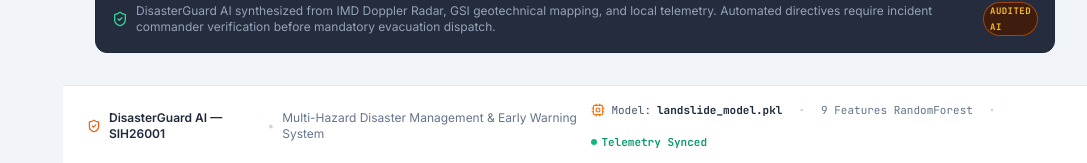
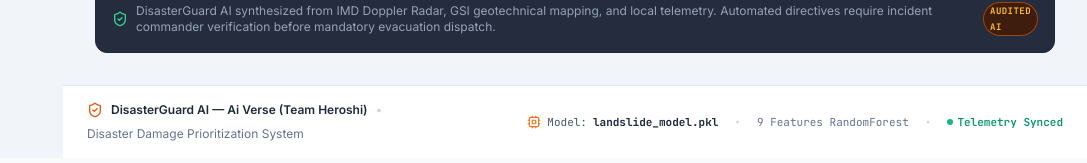
Before and after one commit to Sumansai22/DisasterGuard-AI, a React (Vite) app: page / in a window 1280 px wide. Shown: the part 3598-3761 px from the top of the page, without its empty margins (193-1280 px from the left). Built offline with nearby package versions, Linux system fonts and the light colour scheme; no server answers.

Commit message:
docs: update footer branding to Ai Verse (Team Heroshi) and Disaster Damage Prioritization System

```diff
--- a/src/components/layout/Footer.tsx
+++ b/src/components/layout/Footer.tsx
@@ -3,21 +3,19 @@
 import { useApp } from '../../context/AppContext';
 
 export const Footer: React.FC = () => {
-  const { isDemoMode } = useApp();
-
   return (
-    <footer className="bg-white border-t border-slate-200 py-4 px-6 text-xs text-slate-500">
-      <div className="flex flex-col md:flex-row items-center justify-between gap-3 max-w-7xl mx-auto">
-        <div className="flex items-center gap-2">
-          <ShieldCheck className="w-4 h-4 text-orange-600" />
-          <span className="font-semibold text-slate-800">
-            DisasterGuard AI — SIH26001
+    <footer className="bg-white border-t border-slate-200 py-4 px-4 sm:px-6 text-xs text-slate-500 w-full min-w-0">
+      <div className="flex flex-col md:flex-row items-center justify-between gap-3 max-w-7xl mx-auto w-full min-w-0">
+        <div className="flex flex-wrap items-center justify-center md:justify-start gap-1.5 sm:gap-2 text-center md:text-left min-w-0">
+          <ShieldCheck className="w-4 h-4 text-orange-600 shrink-0" />
+          <span className="font-semibold text-slate-800 shrink-0">
+            DisasterGuard AI — Ai Verse (Team Heroshi)
           </span>
-          <span className="text-slate-300">•</span>
-          <span>Multi-Hazard Disaster Management & Early Warning System</span>
+          <span className="text-slate-300 hidden sm:inline">•</span>
+          <span className="text-slate-500">Disaster Damage Prioritization System</span>
         </div>
 
-        <div className="flex flex-wrap items-center gap-4 text-[11px] font-mono">
+        <div className="flex flex-wrap items-center justify-center md:justify-end gap-2.5 sm:gap-4 text-[11px] font-mono shrink-0">
           <span className="flex items-center gap-1.5 text-slate-600">
             <Cpu className="w-3.5 h-3.5 text-orange-500" />
             Model: <strong className="text-slate-800">landslide_model.pkl</strong>
```
